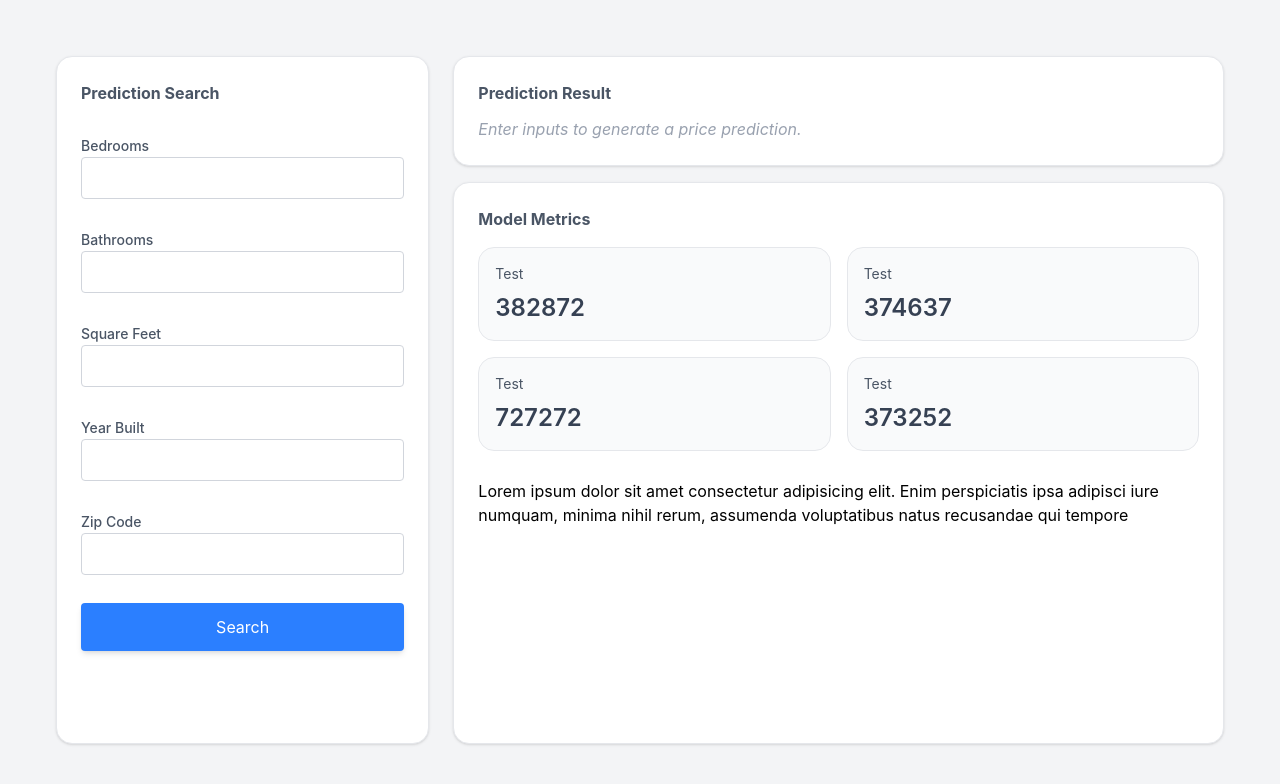
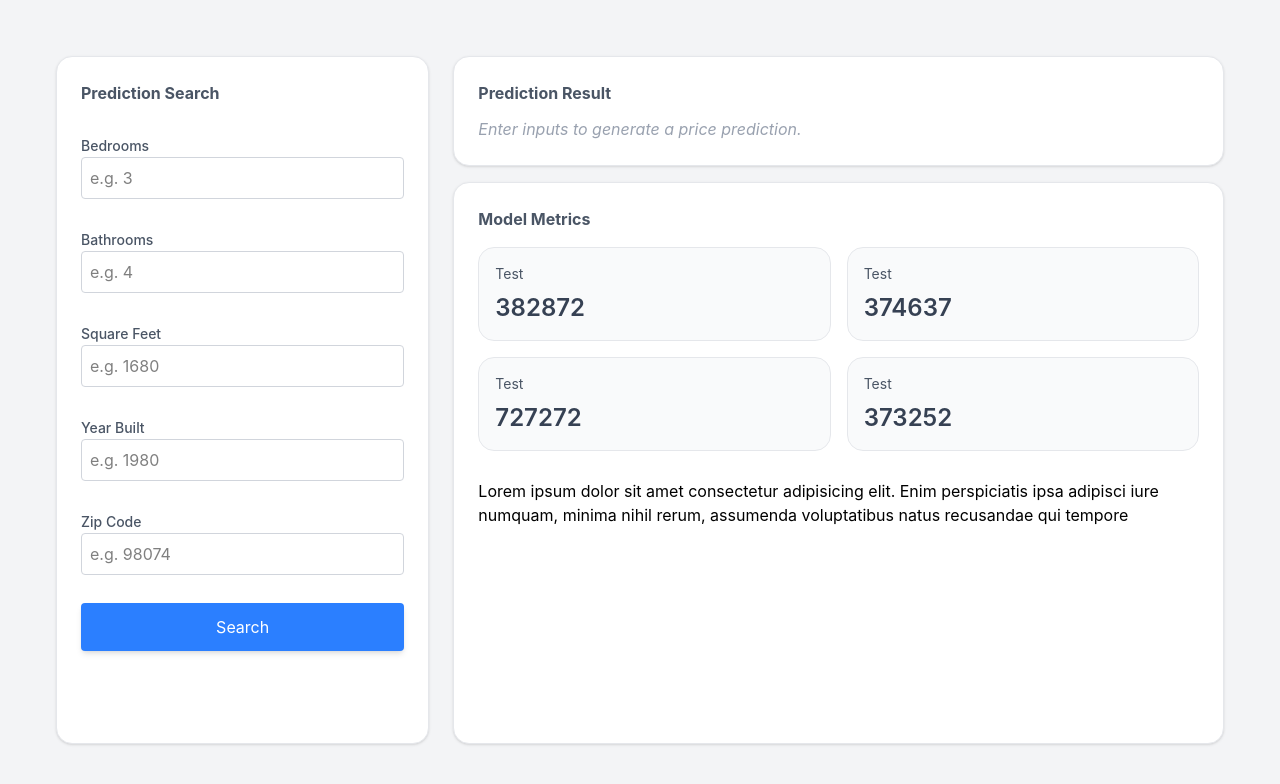
Before and after one commit to eobcre/ml-house-price, a React (Vite) app in the folder frontend/: page / in a window 1280 px wide. Shown: the top 784 px of the page. Built offline with nearby package versions, Linux system fonts and the light colour scheme.

Commit message:
feature: add placeholder to input field

```diff
--- a/frontend/src/components/Input.tsx
+++ b/frontend/src/components/Input.tsx
@@ -3,15 +3,16 @@ type InputProps = {
   name: string;
   value: string;
   onChange: (e: React.ChangeEvent<HTMLInputElement>) => void;
+  placeholder: string;
 };
 
-const Input = ({ label, name, value, onChange }: InputProps) => {
+const Input = ({ label, name, value, onChange, placeholder }: InputProps) => {
   return (
     <div>
       <label htmlFor="" className="text-gray-600 text-sm font-medium">
         {label}
       </label>
-      <input type="number" name={name} value={value} onChange={onChange} placeholder="" className="border border-gray-300 bg-white rounded p-2 w-full" />
+      <input type="number" name={name} value={value} onChange={onChange} placeholder={placeholder} className="border border-gray-300 bg-white rounded p-2 w-full" />
     </div>
   );
 };
--- a/frontend/src/sections/PredictionInput.tsx
+++ b/frontend/src/sections/PredictionInput.tsx
@@ -29,11 +29,11 @@ const PredictionInput = ({ title, handleSearch, form, setForm }: PredictionInput
   return (
     <div className="flex flex-col gap-7 pb-6">
       <h1 className="text-gray-600 font-bold">{title}</h1>
-      <Input label="Bedrooms" name="bedrooms" value={form.bedrooms} onChange={handleChange} />
-      <Input label="Bathrooms" name="bathrooms" value={form.bathrooms} onChange={handleChange} />
-      <Input label="Square Feet" name="sqft_living" value={form.sqft_living} onChange={handleChange} />
-      <Input label="Year Built" name="yr_built" value={form.yr_built} onChange={handleChange} />
-      <Input label="Zip Code" name="zipcode" value={form.zipcode} onChange={handleChange} />
+      <Input label="Bedrooms" name="bedrooms" value={form.bedrooms} onChange={handleChange} placeholder="e.g. 3" />
+      <Input label="Bathrooms" name="bathrooms" value={form.bathrooms} onChange={handleChange} placeholder="e.g. 4" />
+      <Input label="Square Feet" name="sqft_living" value={form.sqft_living} onChange={handleChange} placeholder="e.g. 1680" />
+      <Input label="Year Built" name="yr_built" value={form.yr_built} onChange={handleChange} placeholder="e.g. 1980" />
+      <Input label="Zip Code" name="zipcode" value={form.zipcode} onChange={handleChange} placeholder="e.g. 98074" />
       <Button name="Search" onClick={handleSearch} />
     </div>
   );
```
